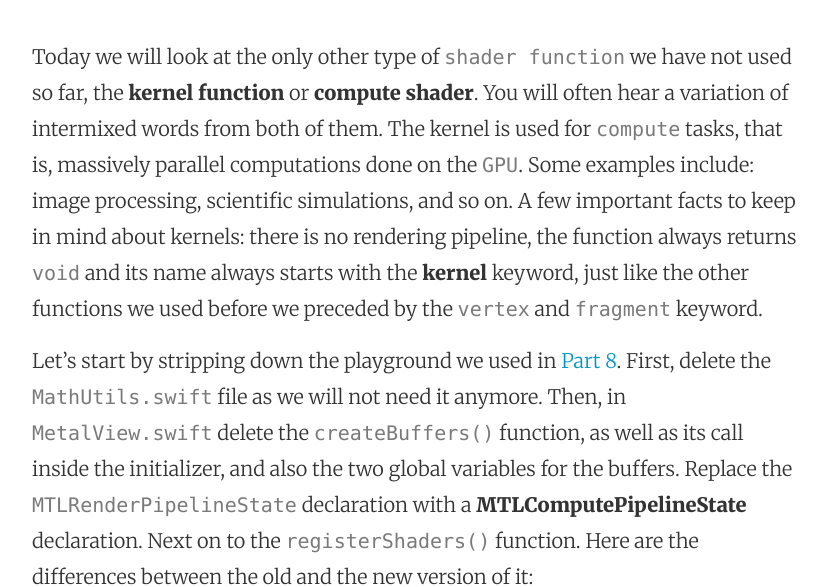
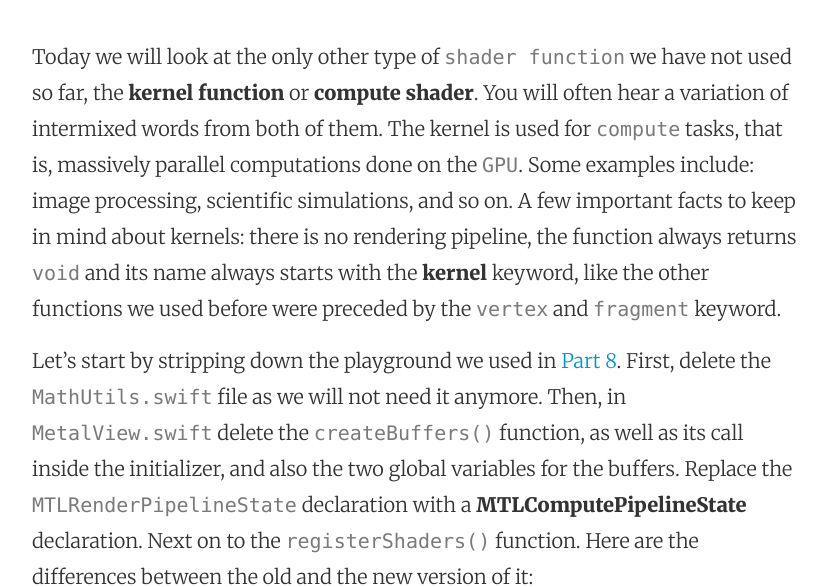
Before and after one commit to mhorga/mhorga.github.io, a Jekyll site: the page built from _posts/2016-05-02-using-metalkit-part-10.markdown, in a window 1280 px wide and 900 px high, scrolled down 412 px, cut to the strip 0-587 px from the top of the window. Shown: the whole strip, without its empty margins (224-1051 px from the left). Built offline with Jekyll 4.4.1, drawn with Linux system fonts in a browser that asks for light colours; comment, search, counter and statistics services are not loaded.

Commit message:
Post update: Using MetalKit part 10

```diff
--- a/_posts/2016-05-02-using-metalkit-part-10.markdown
+++ b/_posts/2016-05-02-using-metalkit-part-10.markdown
@@ -3,7 +3,7 @@ published: true
 title: Using MetalKit part 10
 layout: post
 ---
-Today we will look at the only other type of `shader function` we have not used so far, the __kernel function__ or __compute shader__. You will often hear a variation of intermixed words from both of them. The kernel is used for `compute` tasks, that is, massively parallel computations done on the `GPU`. Some examples include: image processing, scientific simulations, and so on. A few important facts to keep in mind about kernels: there is no rendering pipeline, the function always returns `void` and its name always starts with the __kernel__ keyword, just like the other functions we used before we preceded by the `vertex` and `fragment` keyword.
+Today we will look at the only other type of `shader function` we have not used so far, the __kernel function__ or __compute shader__. You will often hear a variation of intermixed words from both of them. The kernel is used for `compute` tasks, that is, massively parallel computations done on the `GPU`. Some examples include: image processing, scientific simulations, and so on. A few important facts to keep in mind about kernels: there is no rendering pipeline, the function always returns `void` and its name always starts with the __kernel__ keyword, like the other functions we used before were preceded by the `vertex` and `fragment` keyword.
 
 Let's start by stripping down the playground we used in [Part 8](http://mhorga.org/2016/03/07/using-metalkit-part-8.html). First, delete the `MathUtils.swift` file as we will not need it anymore. Then, in `MetalView.swift` delete the `createBuffers()` function, as well as its call inside the initializer, and also the two global variables for the buffers. Replace the `MTLRenderPipelineState` declaration with a __MTLComputePipelineState__ declaration. Next on to the `registerShaders()` function. Here are the differences between the old and the new version of it:
 
```
